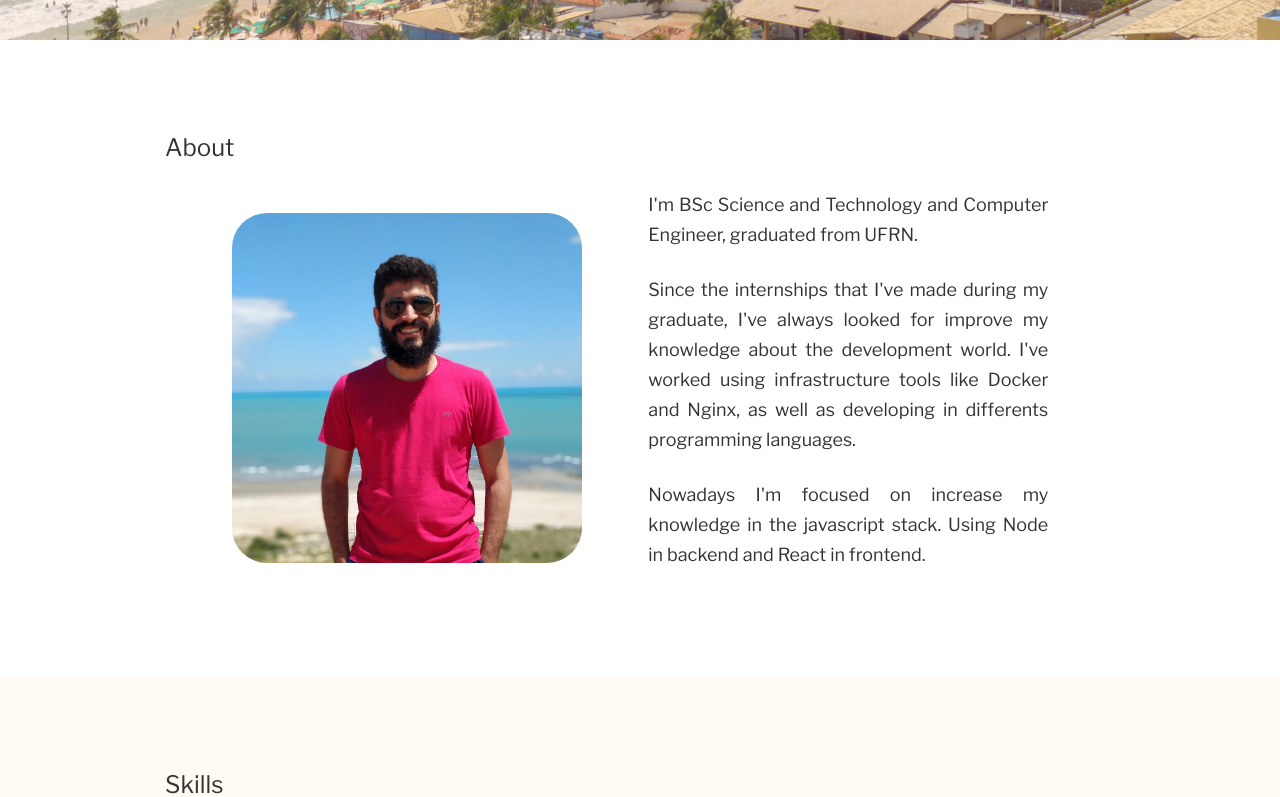
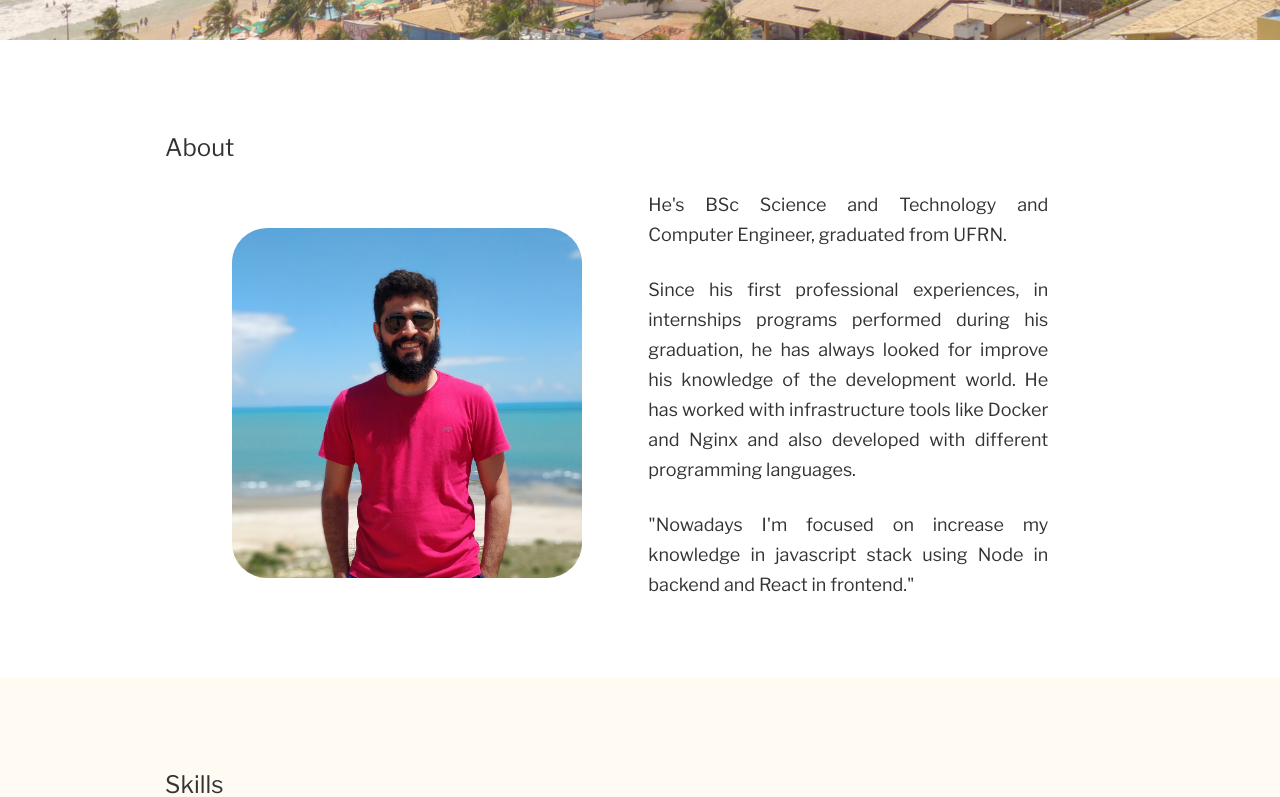
Before and after one commit to josuearaujo/josuearaujo.github.io, a React (Create React App) app: page / in a window 1280 px wide. Shown: the part 760-1557 px from the top of the page. Built offline with nearby package versions, Linux system fonts and the light colour scheme.

Commit message:
Change text to third person

```diff
--- a/src/pages/About/index.tsx
+++ b/src/pages/About/index.tsx
@@ -14,19 +14,20 @@ const About: React.FC = () => (
 
           <AboutText>
             <p>
-              I&apos;m BSc Science and Technology and Computer Engineer,
+              He&apos;s BSc Science and Technology and Computer Engineer,
               graduated from UFRN.
             </p>
             <p>
-              Since the internships that I&apos;ve made during my graduate,
-              I&apos;ve always looked for improve my knowledge about the
-              development world. I&apos;ve worked using infrastructure tools
-              like Docker and Nginx, as well as developing in differents
-              programming languages.
+              Since his first professional experiences, in internships programs
+              performed during his graduation, he has always looked for improve
+              his knowledge of the development world. He has worked with
+              infrastructure tools like Docker and Nginx and also developed with
+              different programming languages.
             </p>
             <p>
-              Nowadays I&apos;m focused on increase my knowledge in the
-              javascript stack. Using Node in backend and React in frontend.
+              &quot;Nowadays I&apos;m focused on increase my knowledge in
+              javascript stack using Node in backend and React in
+              frontend.&quot;
             </p>
           </AboutText>
         </AboutInfos>
--- a/src/pages/Intro/index.tsx
+++ b/src/pages/Intro/index.tsx
@@ -13,7 +13,7 @@ const Intro: React.FC = () => (
 
       <InfoText>
         <p>Software Engineer from Natal, Brazil</p>
-        <p>Currently living on Montreal, Canada</p>
+        <p>Currently living in Montreal, Canada</p>
       </InfoText>
     </BackgroundImage>
   </Container>
```
